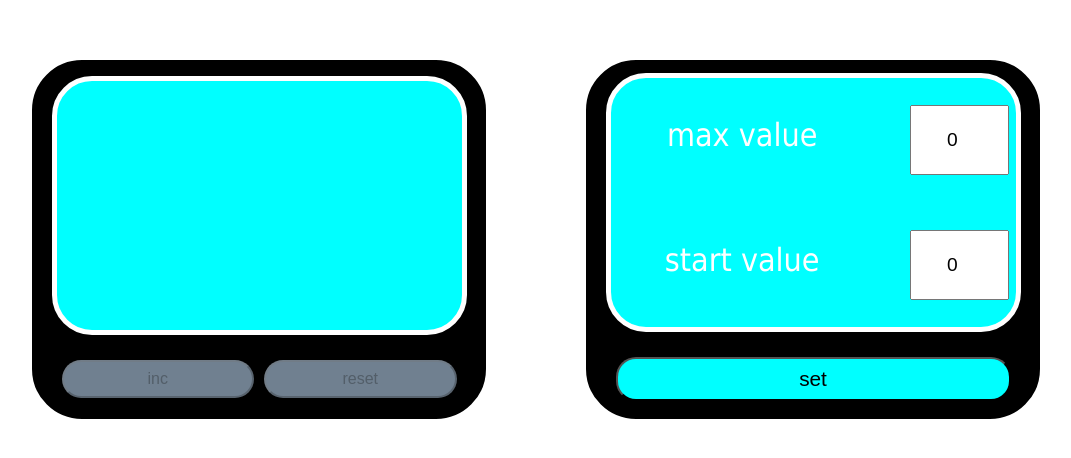
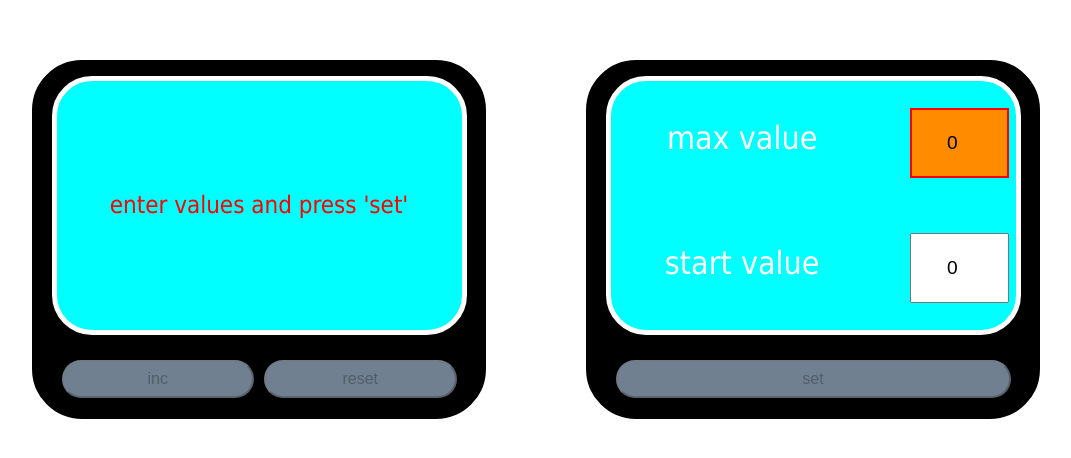
Before and after one commit to Lelik7777/exams, a React (Create React App) app: page / in a window 1280 px wide. Shown: the part 118-576 px from the top of the page, without its empty margins (104-1175 px from the left). Built offline with nearby package versions, Linux system fonts and the light colour scheme.

Commit message:
continue counter

```diff
--- a/src/App.css
+++ b/src/App.css
@@ -65,7 +65,7 @@ button:disabled {
 }
 
 .display .block_display {
-    font-size: 12rem;
+    /*font-size: 12rem;*/
     color: white;
 }
 
--- a/src/App.tsx
+++ b/src/App.tsx
@@ -1,18 +1,23 @@
-import React, {useState} from 'react';
+import React, {useRef, useState} from 'react';
 import './App.css';
 import {Count} from './exam_5.11.2021/components/Count';
 import {Set} from './exam_5.11.2021/components/Set';
 
 export function App() {
+
     const [minValue, setMinValue] = useState(0);
     const [maxValue, setMaxValue] = useState(0);
     const [count, setCount] = useState<number>(0);
     const [disableButSet, setDisableButSet] = useState(false);
+    const [text, setText] = useState(true);
     const changeMaxValue = (v: number) => {
         setMaxValue(v);
     }
+
     const changeMinValue = (v: number) => {
+        debugger;
         setMinValue(v);
+        console.log('min' + minValue)
     }
     const changeCount = () => {
         let value = count;
@@ -25,6 +30,9 @@ export function App() {
     const setInitialValue = () => {
         setCount(minValue);
     }
+    const changeText = (b: boolean) => {
+        setText(!b);
+    }
     return (
         <div className="app">
             <Count count={count}
@@ -33,6 +41,10 @@ export function App() {
                    maxValue={maxValue}
                    minValue={minValue}
                    disableButSet={disableButSet}
+                   text={text}
+                   changeText={changeText}
+
+                   setDisableButSet={setDisableButSet}
             />
             <Set
                 changeMinValue={changeMinValue}
@@ -42,6 +54,8 @@ export function App() {
                 disableButSet={disableButSet}
                 minValue={minValue}
                 maxValue={maxValue}
+                changeText={changeText}
+                text={text}
             />
         </div>
     );
--- a/src/exam_5.11.2021/components/Count.tsx
+++ b/src/exam_5.11.2021/components/Count.tsx
@@ -9,6 +9,9 @@ type PropsType = {
     changeCount: () => void;
     setZeroing: () => void;
     disableButSet: boolean;
+    setDisableButSet: (b: boolean) => void;
+    text: boolean;
+    changeText: (b: boolean) => void;
 }
 export const Count = ({
                           maxValue,
@@ -17,6 +20,9 @@ export const Count = ({
                           changeCount,
                           setZeroing,
                           disableButSet,
+                          setDisableButSet,
+                          text,
+                          changeText,
                       }: PropsType) => {
 
     return (
@@ -27,8 +33,9 @@ export const Count = ({
                 minValue={minValue}
                 type={true}
                 disableButSet={disableButSet}
-                setDisableButSet={() => {
-                }}
+                setDisableButSet={setDisableButSet}
+                text={text}
+                changeText={changeText}
             />
             <div className={'wrapper_buttons_count'}>
                 <Button title={'inc'}
@@ -36,7 +43,7 @@ export const Count = ({
                         onClick={changeCount}
                 />
                 <Button title={'reset'}
-                        disabled={minValue > 0 && count > minValue ? false : true}
+                        disabled={minValue >= 0 && count > minValue ? false : true}
                         onClick={setZeroing}
                 />
             </div>
--- a/src/exam_5.11.2021/components/Display.tsx
+++ b/src/exam_5.11.2021/components/Display.tsx
@@ -3,24 +3,28 @@ import {Span} from './Span';
 import {Input} from './Input';
 
 type PropsType = {
+    type: boolean;
     count?: number;
     maxValue: number;
     minValue: number;
-    type: boolean;
     changeMaxValue?: (v: number) => void;
     changeMinValue?: (v: number) => void;
     setDisableButSet: (b: boolean) => void;
     disableButSet: boolean;
+    text: boolean;
+    changeText: (b: boolean) => void;
 }
 export const Display = ({
+                            type,
                             count,
                             maxValue,
                             minValue,
-                            type,
                             changeMaxValue,
                             changeMinValue,
                             setDisableButSet,
                             disableButSet,
+                            text,
+                            changeText,
                             ...props
                         }: PropsType) => {
     const style = {
@@ -31,7 +35,8 @@ export const Display = ({
             //for count
             <div className={'display'}>
                 <div className={'block_display'} style={style}>
-                    {disableButSet && count}
+                    {!disableButSet && text && count}
+                    {text && 'enter values and press \'set\''}
 
                 </div>
             </div>
@@ -44,18 +49,24 @@ export const Display = ({
                     <Input
                         type={'number'}
                         value={maxValue}
+                        minValue={minValue}
+                        maxValue={maxValue}
                         changeValue={changeMaxValue}
                         setDisableButSet={setDisableButSet}
-                        className={''}
+                        className={maxValue <= minValue ? 'value_less_zero' : ''}
+                        changeText={changeText}
                     />
                 </div>
                 <div className={'block_dis_set'}>
                     <Span title={'start value'}/>
                     <Input type={'number'}
                            value={minValue}
+                           maxValue={maxValue}
+                           minValue={minValue}
                            changeValue={changeMinValue}
                            setDisableButSet={setDisableButSet}
-                           className={minValue<0?'value_less_zero':''}
+                           className={minValue < 0 ? 'value_less_zero' : ''}
+                           changeText={changeText}
                     />
                 </div>
             </div>
--- a/src/exam_5.11.2021/components/Input.tsx
+++ b/src/exam_5.11.2021/components/Input.tsx
@@ -3,24 +3,34 @@ import React, {ChangeEvent} from 'react';
 type PropsType = {
     type: string;
     value: number;
+    maxValue: number;
+    minValue: number;
     changeValue: ((v: number) => void) | undefined;
     setDisableButSet: (b: boolean) => void;
     className: string;
+    changeText: (b: boolean) => void;
 }
 export const Input = ({
                           type,
                           value,
+                          minValue,
+                          maxValue,
                           changeValue,
                           setDisableButSet,
                           className,
+                          changeText,
                           ...props
                       }: PropsType) => {
+
+
     const onChange = (e: ChangeEvent<HTMLInputElement>) => {
         if (changeValue) {
             changeValue(+e.currentTarget.value);
         }
-        value >= 0 ? setDisableButSet(false) : setDisableButSet(true);
-    };
+        changeText(false);
+    }
+    value >= 0 && minValue < maxValue ? setDisableButSet(false) : setDisableButSet(true);
+
     return (
         <span className={'span_input'}>
             <input type={type}
--- a/src/exam_5.11.2021/components/Set.tsx
+++ b/src/exam_5.11.2021/components/Set.tsx
@@ -10,6 +10,8 @@ type PropsType = {
     disableButSet: boolean;
     maxValue: number;
     minValue: number;
+    changeText: (b: boolean) => void;
+    text: boolean;
 }
 export const Set = ({
                         changeMinValue,
@@ -19,11 +21,14 @@ export const Set = ({
                         disableButSet,
                         minValue,
                         maxValue,
+                        changeText,
+                        text,
                     }: PropsType) => {
 
     const onClick = () => {
         setInitialValue();
         setDisableButSet(true);
+        changeText(false);
     }
     return (
         <div className={'container'}>
@@ -34,6 +39,8 @@ export const Set = ({
                      disableButSet={disableButSet}
                      maxValue={maxValue}
                      minValue={minValue}
+                     text={text}
+                     changeText={changeText}
             />
             <div className={'wrapper_buttons_count'}>
                 <Button disabled={disableButSet}
```
